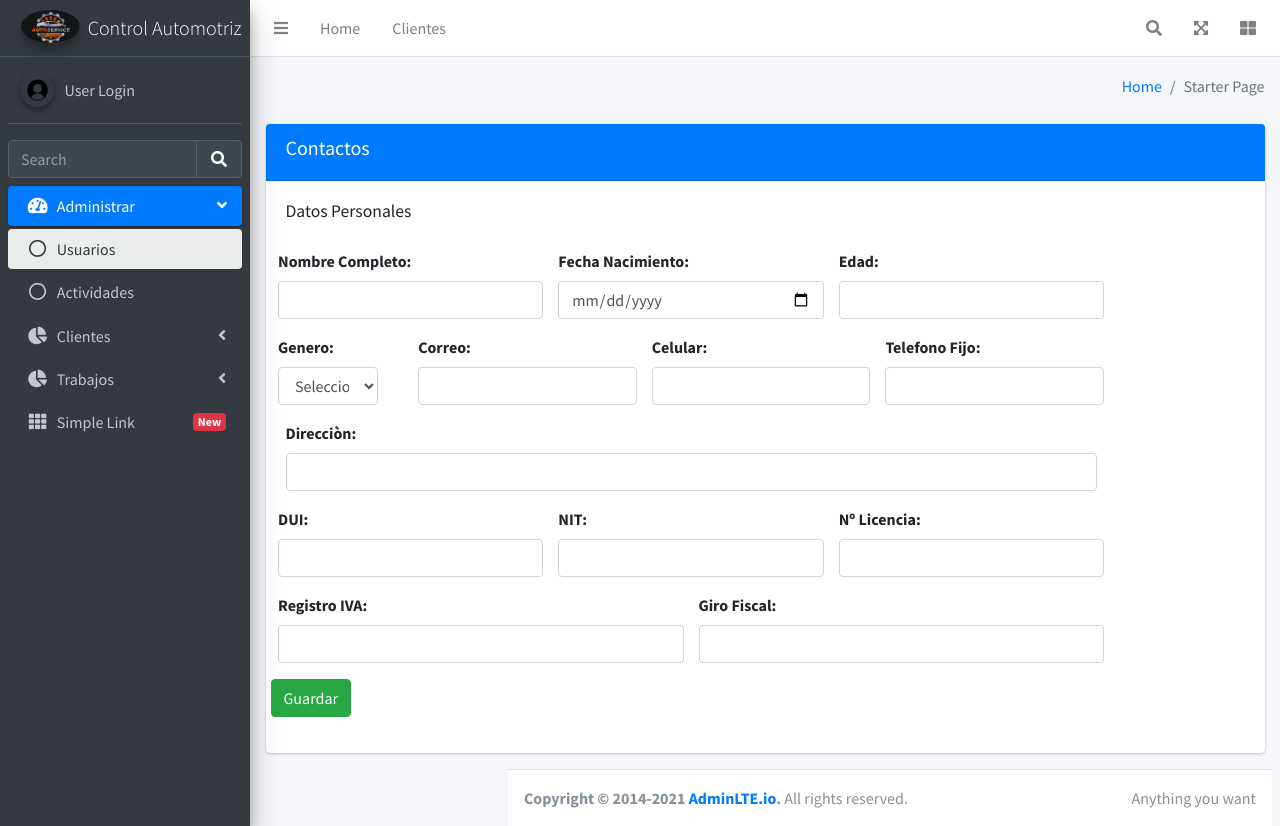
After one commit to JoseGarPe/ControlAutomotriz, a PHP site: page /ControlAutomotriz/views/Contactos/updateContact.php?id=1 in a window 1280 px wide. The commit adds this page. Run offline with PHP 8.4, Linux system fonts and the light colour scheme; tables that the repository leaves empty hold one stand-in row (values such as "Sample post"); data that the repository does not hold is empty; some libraries are stand-ins or nearby versions.

Commit message:
inicio Actualizacion Contacto

```diff
--- a/class/clienteModel.php
+++ b/class/clienteModel.php
@@ -198,7 +198,7 @@ public function update()
   //-----------------------------------------------------------------------------------------//
   public function selectALL()
   {
-      $query="SELECT u.* FROM contacto u ORDER BY name DESC";
+      $query="SELECT u.* FROM contacto u ORDER BY name ASC";
       $selectall=$this->db->query($query);
       $Listuser=$selectall->fetch_all(MYSQLI_ASSOC);
       $informacion=array();
@@ -208,7 +208,7 @@ public function update()
   }
   public function selectOne($codigo)
   {
-      $query="SELECT * FROM user WHERE id_usaurio=".$codigo."";
+      $query="SELECT u.* FROM contacto u WHERE id=".$codigo."";
       $selectall=$this->db->query($query);
       $Listuser=$selectall->fetch_all(MYSQLI_ASSOC);
       return $Listuser;
--- /dev/null
+++ b/views/Contactos/updateContact.php
@@ -0,0 +1,401 @@
+<!DOCTYPE html>
+<?php
+if (isset($_GET['id'])) {
+    $id = $_GET['id'];
+}else{
+    header('Location: registros.php');
+}
+require_once "../../class/clienteModel.php";
+$contacto = new Cliente;
+$listCon = $contacto->selectOne($id);
+foreach ($listCon as $key) {
+    $name = $key['name'];
+    $cumpleaños = $key['cumpleaños'];
+    $edad = $key['edad'];
+    $sexo = $key['genero'];
+    $email = $key['correo'];
+    $telefono = $key['telefono'];
+    $tel_fijo = $key['tel_fijo'];
+    $direccion = $key['direccion'];
+    $dui = $key['dui'];
+    $nit = $key['nit'];
+    $n_licencia = $key['n_licencia'];
+    $reg_iva = $key['reg_iva'];
+    $giro = $key['giro_fiscal'];
+}
+?>
+<!--
+This is a starter template page. Use this page to start your new project from
+scratch. This page gets rid of all links and provides the needed markup only.
+-->
+<html lang="en">
+<head>
+  <meta charset="utf-8">
+  <meta name="viewport" content="width=device-width, initial-scale=1">
+  <title>Control Automotriz | Nuevo Contacto</title>
+
+  <!-- Google Font: Source Sans Pro -->
+  <link rel="stylesheet" href="https://fonts.googleapis.com/css?family=Source+Sans+Pro:300,400,400i,700&display=fallback">
+  <!-- Font Awesome Icons -->
+  <link rel="stylesheet" href="../../src/plugins/fontawesome-free/css/all.min.css">
+  <!-- Theme style -->
+  <link rel="stylesheet" href="../../src/dist/css/adminlte.min.css">
+  <link rel="stylesheet" href="https://cdn.datatables.net/1.13.4/css/jquery.dataTables.min.css">
+   <!-- Custom styles for this page -->
+   <link href="../../src/datatables/dataTables.bootstrap4.min.css" rel="stylesheet">
+  <script src="../../src/jquery/jquery.min.js"></script>
+  <!-- Latest compiled and minified JavaScript -->
+<script src="https://cdn.jsdelivr.net/npm/bootstrap-select@1.13.14/dist/js/bootstrap-select.min.js"></script>
+</head>
+<body class="hold-transition sidebar-mini">
+<div class="wrapper">
+
+  <!-- Navbar -->
+  <nav class="main-header navbar navbar-expand navbar-white navbar-light">
+    <!-- Left navbar links -->
+    <ul class="navbar-nav">
+      <li class="nav-item">
+        <a class="nav-link" data-widget="pushmenu" href="#" role="button"><i class="fas fa-bars"></i></a>
+      </li>
+      <li class="nav-item d-none d-sm-inline-block">
+        <a href="index3.html" class="nav-link">Home</a>
+      </li>
+      <li class="nav-item d-none d-sm-inline-block">
+        <a href="../../list/cliente.php" class="nav-link">Clientes</a>
+      </li>
+    </ul>
+
+    <!-- Right navbar links -->
+    <ul class="navbar-nav ml-auto">
+      <!-- Navbar Search -->
+      <li class="nav-item">
+        <a class="nav-link" data-widget="navbar-search" href="#" role="button">
+          <i class="fas fa-search"></i>
+        </a>
+        <div class="navbar-search-block">
+          <form class="form-inline">
+            <div class="input-group input-group-sm">
+              <input class="form-control form-control-navbar" type="search" placeholder="Search" aria-label="Search">
+              <div class="input-group-append">
+                <button class="btn btn-navbar" type="submit">
+                  <i class="fas fa-search"></i>
+                </button>
+                <button class="btn btn-navbar" type="button" data-widget="navbar-search">
+                  <i class="fas fa-times"></i>
+                </button>
+              </div>
+            </div>
+          </form>
+        </div>
+      </li>
+
+      <li class="nav-item">
+        <a class="nav-link" data-widget="fullscreen" href="#" role="button">
+          <i class="fas fa-expand-arrows-alt"></i>
+        </a>
+      </li>
+      <li class="nav-item">
+        <a class="nav-link" data-widget="control-sidebar" data-slide="true" href="#" role="button">
+          <i class="fas fa-th-large"></i>
+        </a>
+      </li>
+    </ul>
+  </nav>
+  <!-- /.navbar -->
+
+  <!-- Main Sidebar Container -->
+  <aside class="main-sidebar sidebar-dark-primary elevation-4">
+    <!-- Brand Logo -->
+    <a href="index3.html" class="brand-link">
+      <img src="../../src/img/logo.jpg" alt="AdminLTE Logo" class="brand-image img-circle elevation-3" style="opacity: .8">
+      <span class="brand-text font-weight-light">Control Automotriz</span>
+    </a>
+
+    <!-- Sidebar -->
+    <div class="sidebar">
+      <!-- Sidebar user panel (optional) -->
+      <div class="user-panel mt-3 pb-3 mb-3 d-flex">
+        <div class="image">
+          <img src="../../src/img/user.png" class="img-circle elevation-2" alt="User Image">
+        </div>
+        <div class="info">
+          <a href="#" class="d-block">User Login</a>
+        </div>
+      </div>
+
+      <!-- SidebarSearch Form -->
+      <div class="form-inline">
+        <div class="input-group" data-widget="sidebar-search">
+          <input class="form-control form-control-sidebar" type="search" placeholder="Search" aria-label="Search">
+          <div class="input-group-append">
+            <button class="btn btn-sidebar">
+              <i class="fas fa-search fa-fw"></i>
+            </button>
+          </div>
+        </div>
+      </div>
+
+      <!-- Sidebar Menu -->
+      <?php include_once "../../list/menu.php" ?>
+      <!-- /.sidebar-menu -->
+    </div>
+    <!-- /.sidebar -->
+  </aside>
+
+  <!-- Content Wrapper. Contains page content -->
+  <div class="content-wrapper">
+    <!-- Content Header (Page header) -->
+    <div class="content-header">
+      <div class="container-fluid">
+        <div class="row mb-2">
+          <div class="col-sm-6">
+            <h1 class="m-0"></h1>
+          </div><!-- /.col -->
+          <div class="col-sm-6">
+            <ol class="breadcrumb float-sm-right">
+              <li class="breadcrumb-item"><a href="#">Home</a></li>
+              <li class="breadcrumb-item active">Starter Page</li>
+            </ol>
+          </div><!-- /.col -->
+        </div><!-- /.row -->
+      </div><!-- /.container-fluid -->
+    </div>
+    <!-- /.content-header -->
+
+    <!-- Main content -->
+    <div class="content">
+      <div class="container-fluid">
+          <!-- /.col-md-6 -->
+            <div class="card card-primary ">
+              <div class="card-header">
+                <h5>Contactos</h5>
+              </div>
+              <div class="card-body">
+                <h6 class="card-title">Datos Personales</h6><br/>
+                <div class="row">
+                  <div class="form-group">
+                  <br>
+
+                     <!-- inicio de formulario -->
+                     <form action="#">
+                        <div class="row">
+                            <div class="col">
+                              <div class="form-group">
+                                  <label for="email">Nombre Completo:</label>
+                                    <input type="text" class="form-control" required id="nombre">
+                              </div>
+                            </div>
+                          <div class="col">
+                            <div class="form-group">
+                                <label for="email">Fecha Nacimiento:</label>
+                                <input type="date" class="form-control" id="cumpleaños">
+                            </div>
+                          </div>
+                          <div class="col">
+                            <div class="form-group">
+                              <label for="email">Edad:</label>
+                                <input type="text" id="edad" class="form-control" maxlength="3" onkeypress='return event.charCode >= 48 && event.charCode <= 57' required>
+                              </div>
+                          </div>
+                        </div>
+                        <div class="row">
+                              <div class="col-sm-2">
+                                <div class="form-group">
+                                    <label for="pwd">Genero:</label>
+                                      <select class="optica form-control" id="sexo" data-live-search="true" style="width:100px;">
+                                        <option value="0">Seleccione Genero</option>
+                                        <option value="M">Masculino</option>
+                                        <option value="F">Femenino</option>
+                                    </select>
+                                </div>
+                              </div>
+                            <div class="col">
+                              <div class="form-group">
+                                  <label for="pwd">Correo:</label>
+                                    <input type="email" id="email"  class="form-control">
+                              </div>
+                            </div>
+                              <div class="col" >
+                                <div class="form-group">
+                                  <label for="email">Celular:</label>
+                                    <input type="tel" class="form-control" id="telefono" maxlength="15" onkeypress='return event.charCode >= 48 && event.charCode <= 57' pattern="[0-9]{4}-[0-9]{4}" required>
+                                  </div>
+                              </div>
+                              <div class="col">
+                                <div class="form-group">
+                                  <label for="email">Telefono Fijo:</label>
+                                      <input type="tel" class="form-control" id="tel_fijo" maxlength="15" onkeypress='return event.charCode >= 48 && event.charCode <= 57' pattern="[0-9]{4}-[0-9]{4}" required>
+                                  </div>
+                              </div>
+                            </div>
+                        <div class="form-group">
+                            <div class="col">
+                              <div class="form-group">
+                                  <label for="pwd">Direcciòn:</label>
+                                    <input type="email" id="direccion" required class="form-control">
+                              </div>
+                            </div>
+                        </div>
+                        <div class="row">
+                          <div class="col">
+                            <div class="form-group">
+                              <label for="pwd">DUI:</label>
+                              <input type="text" class="form-control" id="dui" maxlength="9" required onkeypress='return event.charCode >= 48 && event.charCode <= 57'>
+                            </div>
+                          </div>
+                          <div class="col">
+                            <div class="form-group">
+                              <label for="pwd">NIT:</label>
+                              <input type="text" class="form-control" id="nit" maxlength="15" required onkeypress='return event.charCode >= 48 && event.charCode <= 57'>
+                            </div>
+                          </div>
+                          <div class="col">
+                            <div class="form-group">
+                            <label for="email">Nº Licencia:</label>
+                                  <input type="tel" class="form-control" id="n_licencia" maxlength="15" onkeypress='return event.charCode >= 48 && event.charCode <= 57' pattern="[0-9]{4}-[0-9]{6}-[0-9]{3}-[0-9]{1}" required>
+                              </div>
+                          </div>
+
+                        </div>
+                        <!-- DETALLE DE ORDEN -->
+                        <div class="row"><div class="col">
+                            <div class="form-group">
+                              <label for="pwd">Registro IVA:</label>
+                              <input type="text" class="form-control" id="reg_iva" maxlength="15" required onkeypress='return event.charCode >= 48 && event.charCode <= 57'>
+                            </div>
+                          </div>
+                          <div class="col">
+                              <div class="form-group">
+                                  <label for="pwd">Giro Fiscal:</label>
+                                    <input type="text" id="giro"  class="form-control">
+                              </div>
+                            </div>
+                          <!-- <div class="col">
+                              <label for="email">Añadir:</label>
+                                <div class="form-group">
+                                  <input type="button" class="btn btn-success agregar" value="+" onclick="agregarFila()" >
+                                </div>
+                          </div>
+                          <div class="col">
+                          <label for="email">Lente de contacto</label>
+                          <div class="form-group">
+                                <input type="checkbox" value="V" id="contacto">
+                              </div>
+                          </div>
+
+                            <input type="hidden" value="F" id="contacto">
+
+
+                          <div class="col">
+                            <label for="email">Proveedor Externo</label>
+                            <div class="form-group">
+                                  <input type="checkbox" value="V" id="externo">
+                                </div>
+                          </div> -->
+                        </div>
+                        <div class="row">
+                        <input type="button" class="btn btn-success save_data" value="Guardar">
+                    </div>
+                 </form>
+                  </div>
+                </div>
+                <div class="row">
+                  <div class="col-lg">
+
+              </div>
+            </div>
+          <!-- /.col-md-6 -->
+        <!-- /.row -->
+      </div><!-- /.container-fluid -->
+    </div>
+    <!-- /.content -->
+  </div>
+  <!-- /.content-wrapper -->
+
+  <!-- Control Sidebar -->
+  <aside class="control-sidebar control-sidebar-dark">
+    <!-- Control sidebar content goes here -->
+    <div class="p-3">
+      <h5>Control Automotriz</h5>
+      <p>Sidebar content</p>
+    </div>
+  </aside>
+  <!-- /.control-sidebar -->
+
+  <!-- Main Footer -->
+  <footer class="main-footer">
+    <!-- To the right -->
+    <div class="float-right d-none d-sm-inline">
+      Anything you want
+    </div>
+    <!-- Default to the left -->
+    <strong>Copyright &copy; 2014-2021 <a href="https://adminlte.io">AdminLTE.io</a>.</strong> All rights reserved.
+  </footer>
+</div>
+<!-- ./wrapper -->
+
+<div id="dataModal3" class="modal fade">
+                                  <div class="modal-dialog">
+                                       <div class="modal-content">
+                                            <div class="modal-header">
+                                            </div>
+                                            <div class="modal-body" id="employee_forms3">
+
+                                            </div>
+                                            <div class="modal-footer">
+                                                 <button type="button" class="btn btn-default" data-dismiss="modal">Close</button>
+                                            </div>
+                                       </div>
+                                  </div>
+</div>
+  <!-- Modal modificar Sucursales -->
+<!-- REQUIRED SCRIPTS -->
+
+<!-- jQuery -->
+<!--script src="../../src/plugins/jquery/jquery.min.js"></script-->
+<script src="https://code.jquery.com/jquery-3.5.1.js"></script>
+<!-- Bootstrap 4 -->
+<script src="../../src/plugins/bootstrap/js/bootstrap.bundle.min.js"></script>
+<script src="../../src/plugins/bootstrap/js/bootstrap.min.js"></script>
+<!-- AdminLTE App -->
+<script src="../../src/dist/js/adminlte.min.js"></script>
+   <script src="../../src/plugins/sweetalert2/sweetalert2.min.js"></script>
+   <script src="../../src/plugins/sweetalert2/sweetAlert2.js"></script>
+
+<script>
+ $(document).ready(function(){
+  $(document).on('click', '.save_data', function(){
+         // var sticker = document.getElementById('sticker').value;
+          var name = document.getElementById('nombre').value;
+          var cumpleaños = document.getElementById('cumpleaños').value;
+          var edad = document.getElementById('edad').value;
+          var sexo = document.getElementById('sexo').value;
+          var email = document.getElementById('email').value;
+          var telefono = document.getElementById('telefono').value;
+          var tel_fijo = document.getElementById('tel_fijo').value;
+          var direccion = document.getElementById('direccion').value;
+          var dui = document.getElementById('dui').value;
+          var nit = document.getElementById('nit').value;
+          var n_licencia = document.getElementById('n_licencia').value;
+          var reg_iva = document.getElementById('reg_iva').value;
+          var giro = document.getElementById('giro').value;
+
+                $.ajax({
+                     url:"../../controllers/clienteController.php?accion=guardar",
+                     method:"POST",
+                     data:{name:name,cumpleaños:cumpleaños,edad:edad,sexo:sexo,email:email,telefono:telefono,tel_fijo:tel_fijo,direccion:direccion,dui:dui,nit:nit,n_licencia:n_licencia,reg_iva:reg_iva,giro:giro},
+                     success:function(data){
+                      var array = JSON.parse(data);
+                        if (array.type == "success") {
+                            alertaEspecial(array.tittle, "<h4>" + array.text + "</h4>", array.type,array.url);
+                        } else {
+                            alerta(array.tittle, "<h4>" + array.text + "</h4>", array.type);
+                        }
+                       console.log(data);
+                     }
+                });
+      });
+    });
+</script>
+</body>
+</html>
```
Also changed, not shown: list/cliente.php (+5 -43 lines).
